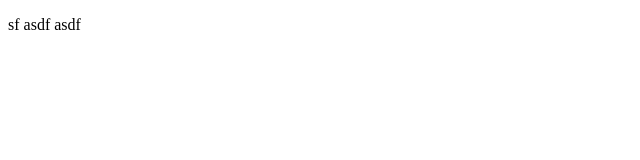
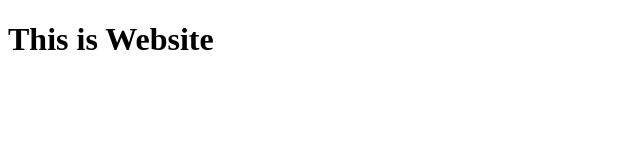
Before and after one commit to VadimKyrychuk/genius_project_test, a plain HTML site: page index.html in a window 1280 px wide. Shown: the whole page, without its empty margins (0-640 px from the left). Drawn offline with Linux system fonts and the light colour scheme.

Commit message:
Add h1 to index.html

```diff
--- a/index.html
+++ b/index.html
@@ -6,10 +6,6 @@
     <title>Document</title>
 </head>
 <body>
-    <p>sf
-        asdf
-        asdf
-
-    </p>
+  <h1>This is Website</h1>
 </body>
 </html>
```
